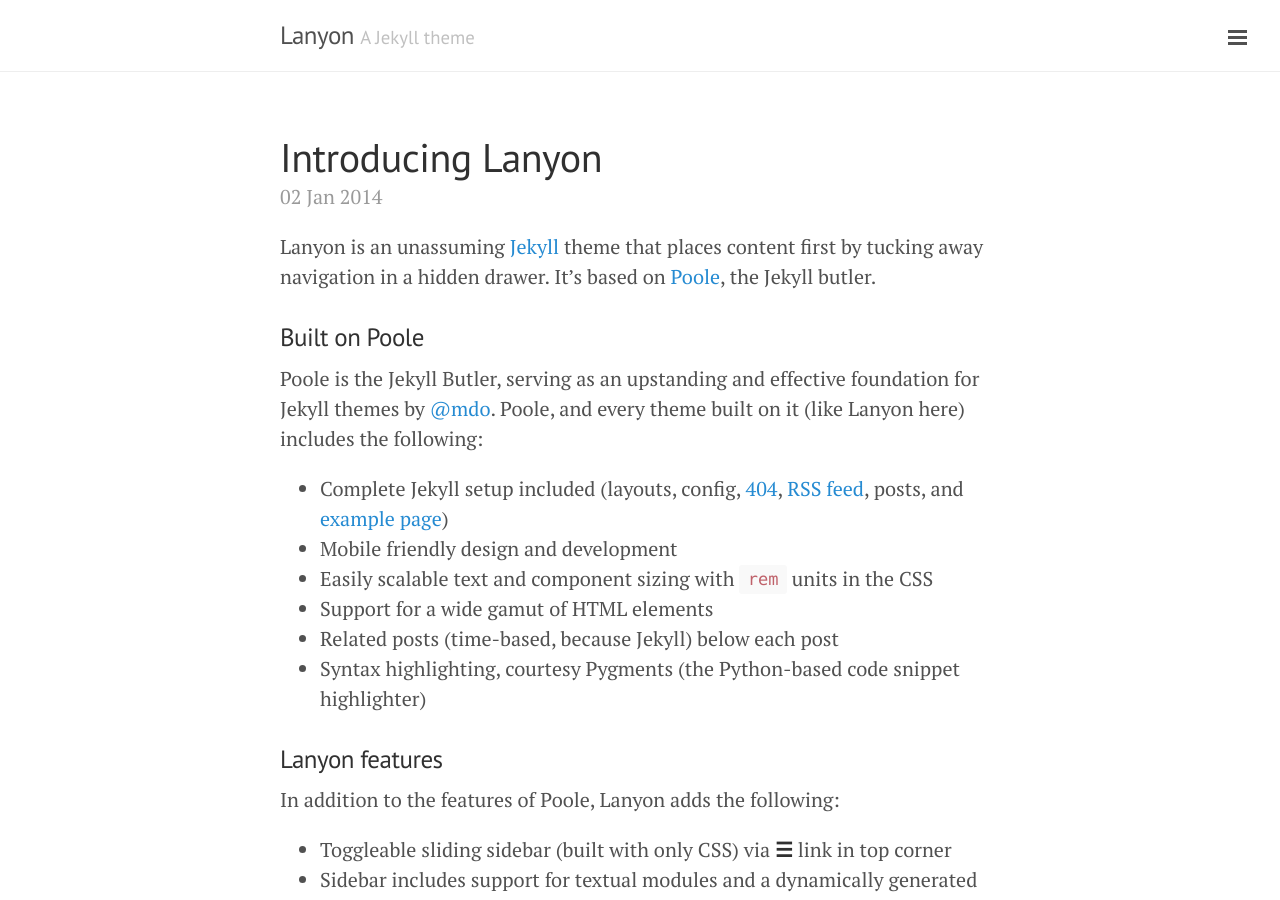
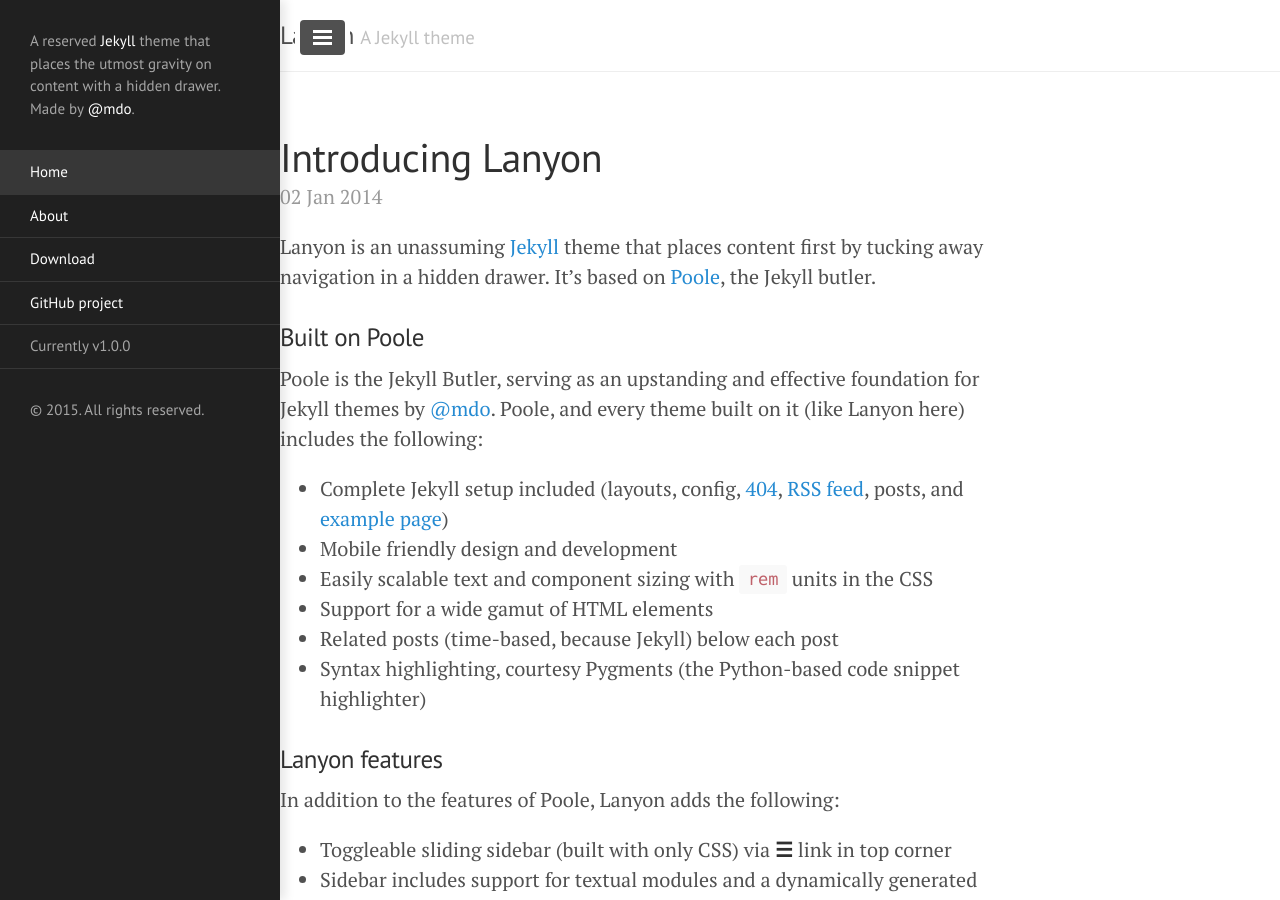
Before and after one commit to BBoldt/bboldt.github.io, a Jekyll site: the page built from index.html, in a window 1280 px wide and 900 px high. Built offline with Jekyll 4.4.1, drawn with Linux system fonts in a browser that asks for light colours; Markdown is read by kramdown in place of the engine named in the settings; the list of posts is cut into pages by our own code.

Commit message:
flipped again, changed things

```diff
--- a/_includes/sidebar.html
+++ b/_includes/sidebar.html
@@ -1,6 +1,6 @@
 <!-- Target for toggling the sidebar `.sidebar-checkbox` is for regular
      styles, `#sidebar-checkbox` for behavior. -->
-<input type="checkbox" class="sidebar-checkbox" id="sidebar-checkbox">
+<input type="checkbox" class="sidebar-checkbox" id="sidebar-checkbox" {% if page.title =="Home" %}checked{% endif %}>
 
 <!-- Toggleable sidebar -->
 <div class="sidebar" id="sidebar">
--- a/_layouts/default.html
+++ b/_layouts/default.html
@@ -3,7 +3,7 @@
 
   {% include head.html %}
 
-  <body class="layout-reverse sidebar-overlay">
+  <body class="sidebar-overlay">
 
     {% include sidebar.html %}
 
```
